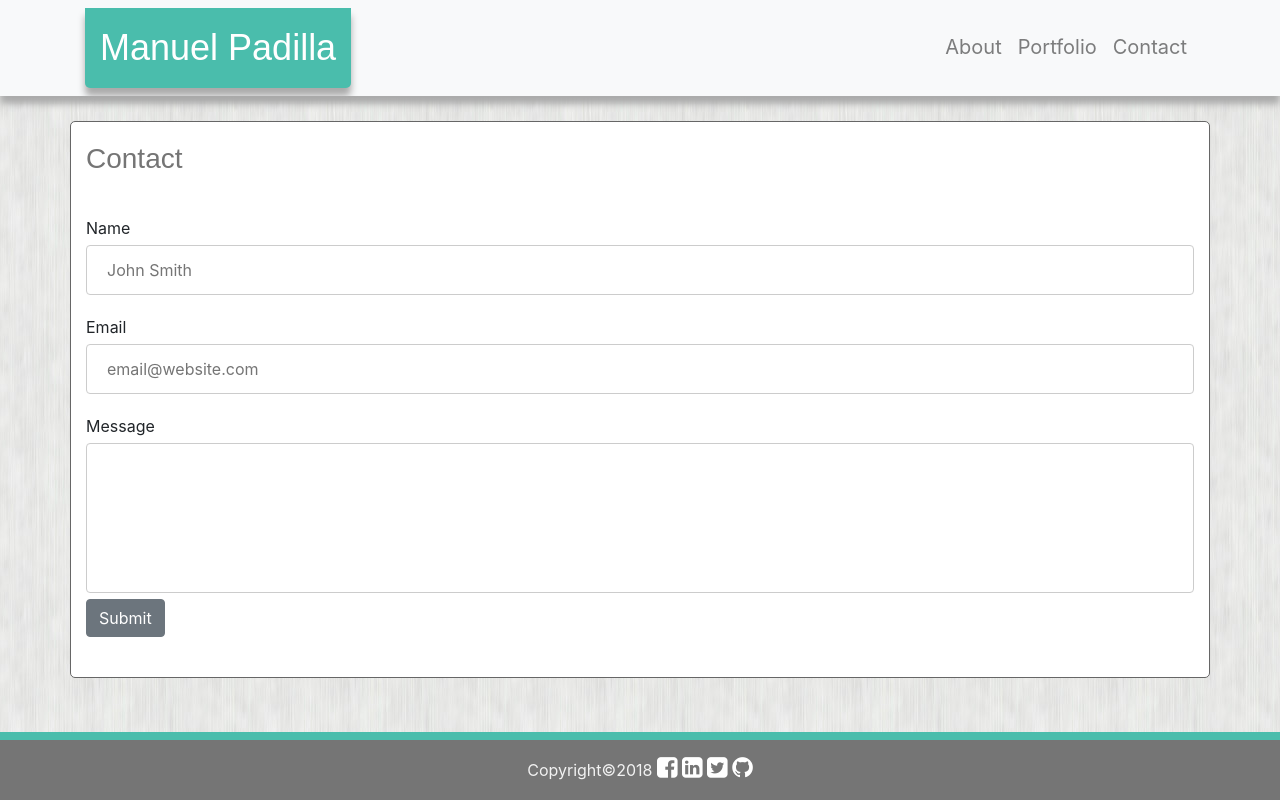
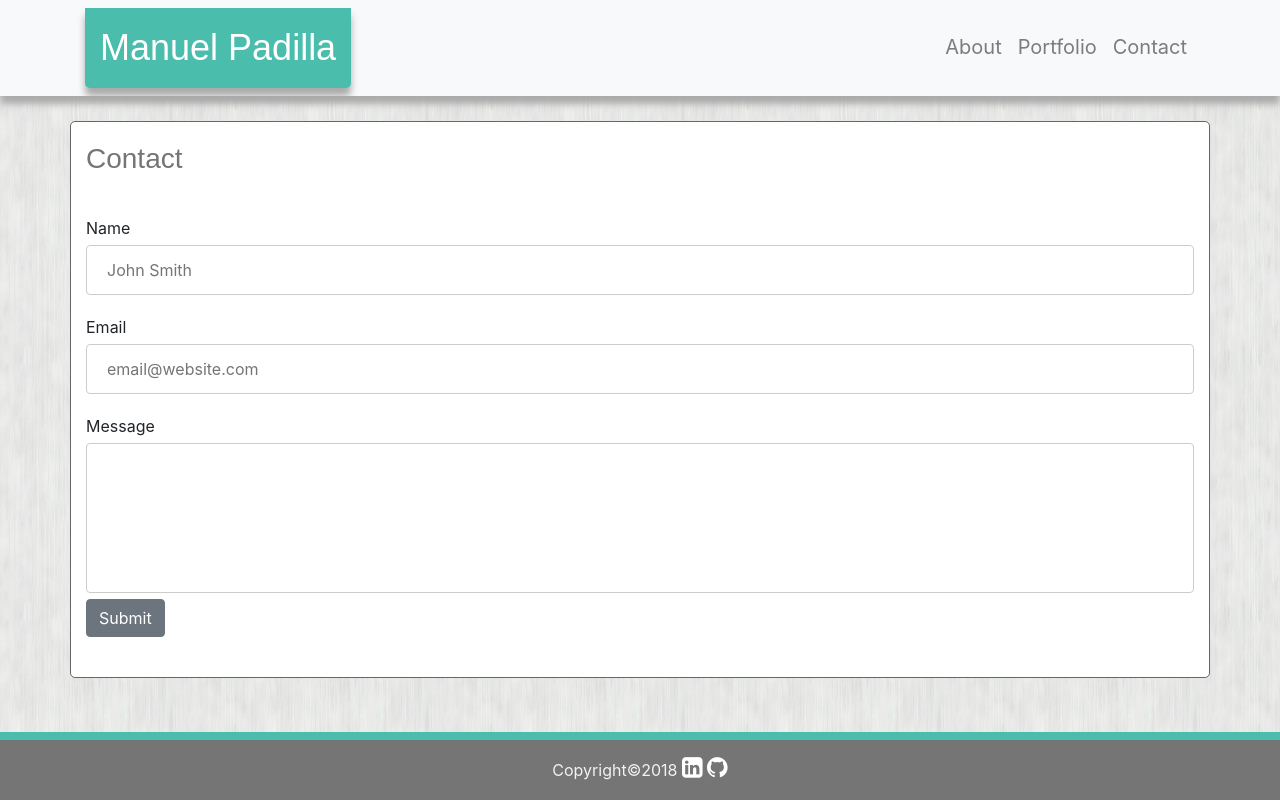
Before and after one commit to Manuel-Padilla/Bootstrap-Portfolio, a plain HTML site: page contact.html in a window 1280 px wide. Drawn offline with nearby package versions, Linux system fonts and the light colour scheme.

Commit message:
add updated index, portfolio and contact files

```diff
--- a/contact.html
+++ b/contact.html
@@ -65,9 +65,7 @@
         <footer class="footer">
             <div class="container">
                 <span>Copyright&copy;2018</span>
-                <a class=white href="https://www.facebook.com/profile.php?id=100013413609829" target="_blank" alt="Facebook"><i class="fa fa-facebook-square" style="font-size:24px"></i></a>
                 <a class=white href="https://www.linkedin.com/in/manuel-a-padilla/" target="_blank" alt="Linkedin"><i class="fa fa-linkedin-square" style="font-size:24px"></i></a>
-                <a class=white href="https://twitter.com/mannyfresh_83" target="_blank" alt="Twitter"><i class="fa fa-twitter-square" style="font-size:24px"></i></a>
                 <a class=white href="https://github.com/Manuel-Padilla" target="_blank" alt="Github"><i class="fa fa-github" style="font-size:24px"></i></a>
             </div>
         </footer>
```
Also changed, not shown: index.html (+0 -2 lines), portfolio.html (+0 -2 lines).
